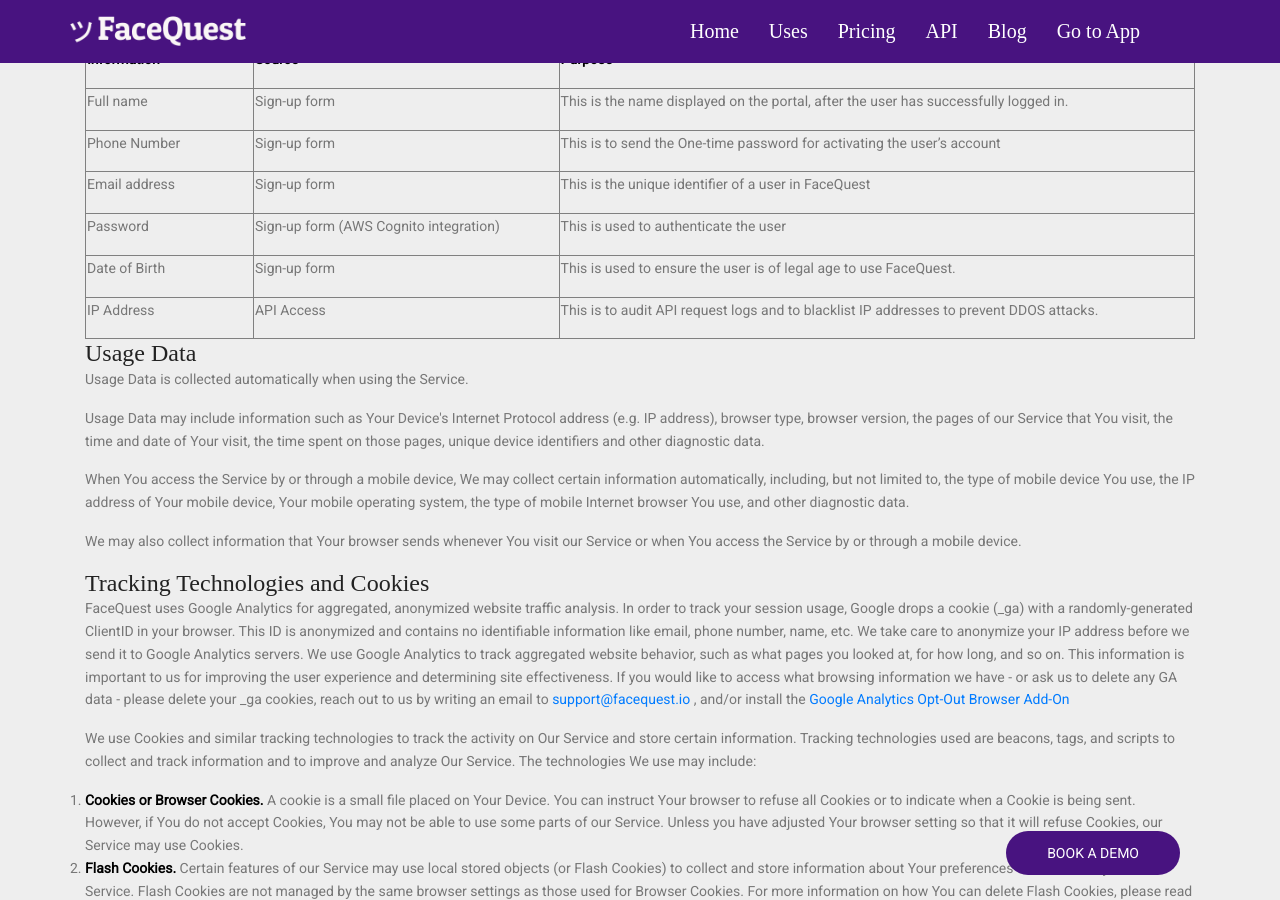
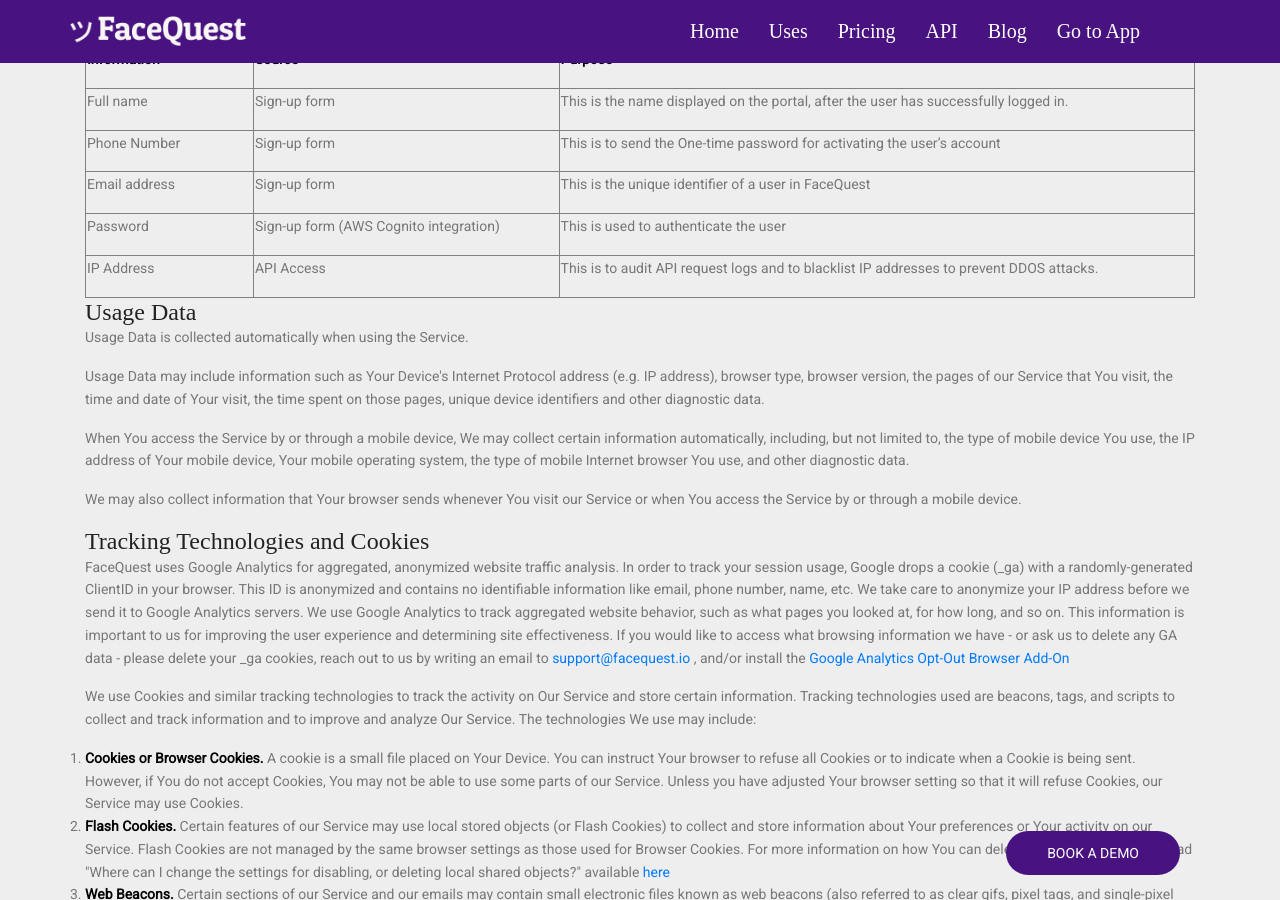
Before and after one commit to ampyard/facequest, a Jekyll site: the page built from privacy.html, in a window 1280 px wide and 900 px high, scrolled down 2286 px. Built offline with Jekyll 4.4.1, drawn with Linux system fonts in a browser that asks for light colours; nearby versions of some CDN libraries; some web fonts are replaced; comment, search, counter and statistics services are not loaded; some of the changed text lies outside the part shown.

Commit message:
removed dob from privacy policy since we dont collect it anymore

```diff
--- a/privacy.html
+++ b/privacy.html
@@ -183,19 +183,6 @@
                 </td>
                 <td style="width: 292.32px;">
                     <p><span style="font-weight: 400;">This is used to authenticate the user</span></p>
-                </td>
-            </tr>
-            <tr>
-                <td style="width: 77.28px;">
-                    <p><span style="font-weight: 400;">Date of Birth</span></p>
-                </td>
-                <td style="width: 140.64px;">
-                    <p><span style="font-weight: 400;">Sign-up form</span></p>
-                </td>
-                <td style="width: 292.32px;">
-                    <p><span
-                            style="font-weight: 400;">This is used to ensure the user is of legal age to use FaceQuest.</span>
-                    </p>
                 </td>
             </tr>
             <tr>
```
Also changed, not shown: other parts of privacy.html (+1 -1 lines).
